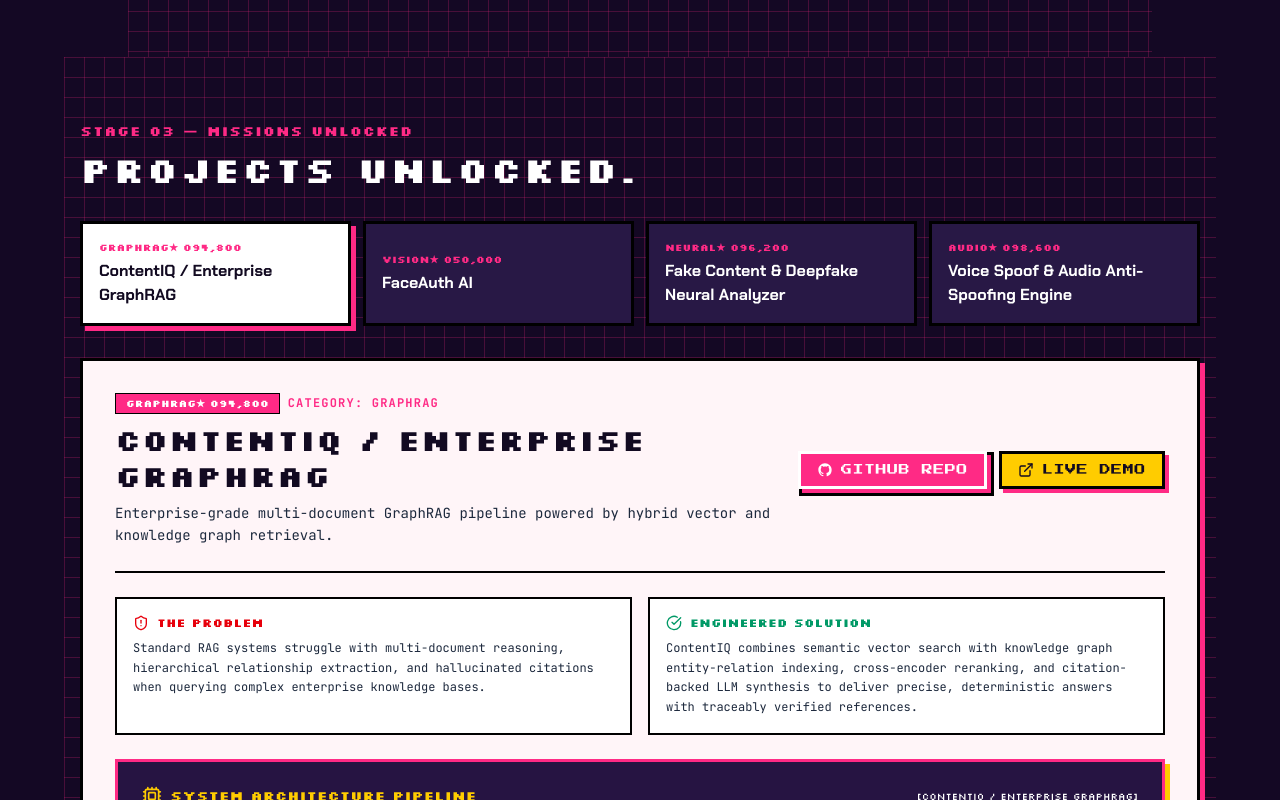
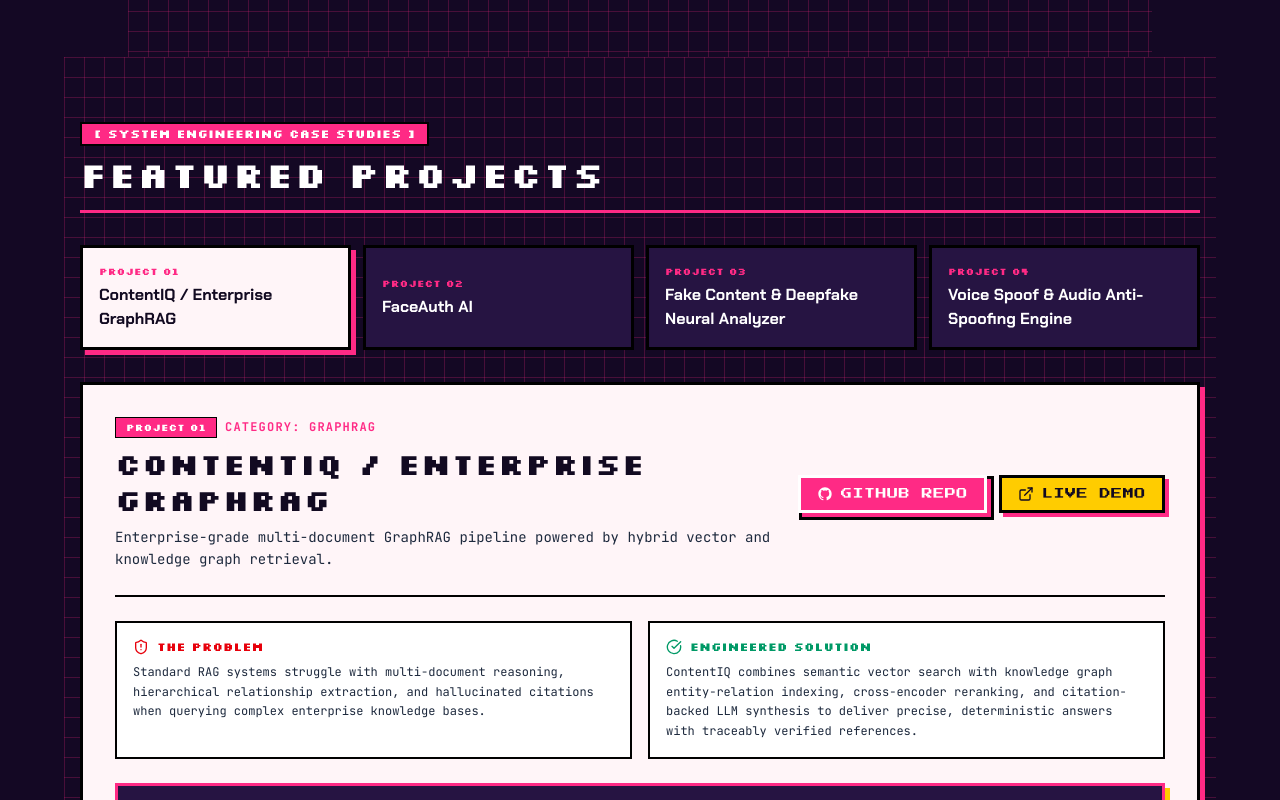
Before and after one commit to KHARSHAVARDHAN-eng/portfolio-hvk, a React (Vite) app: page / in a window 1280 px wide. Shown: the part 1200-2000 px from the top of the page. Built offline with nearby package versions, Linux system fonts and the light colour scheme.

Commit message:
feat(ui): adapt cards and project UI

```diff
--- a/src/components/sections/ProjectsSection.tsx
+++ b/src/components/sections/ProjectsSection.tsx
@@ -2,7 +2,7 @@ import React, { useState } from 'react';
 import { projects } from '../../data/portfolioData';
 import { ProjectArchitecture } from '../arcade/ProjectArchitecture';
 import { sound } from '../../utils/sound';
-import { Cpu, ExternalLink, Target, ShieldAlert, CheckCircle } from 'lucide-react';
+import { Cpu, ExternalLink, Target, ShieldAlert, CheckCircle, FolderGit2 } from 'lucide-react';
 import { GithubIcon } from '../ui/Icons';
 
 export const ProjectsSection: React.FC = () => {
@@ -14,23 +14,17 @@ export const ProjectsSection: React.FC = () => {
     setActiveProjectIndex(idx);
   };
 
-  const projectScoreBadges = [
-    'GRAPHRAG★ 094,800',
-    'VISION★ 050,000',
-    'NEURAL★ 096,200',
-    'AUDIO★ 098,600'
-  ];
-
   return (
     <section id="projects" className="py-16 px-4 max-w-6xl mx-auto bg-[#140824] arcade-purple-grid">
-      {/* Stage Header */}
-      <div className="font-silkscreen text-xs sm:text-sm text-[#ff2a85] font-bold uppercase tracking-wider mb-2">
-        STAGE 03 — MISSIONS UNLOCKED
+      {/* Section Header */}
+      <div className="mb-8 pb-4 border-b-3 border-[#ff2a85]">
+        <div className="inline-block bg-[#ff2a85] text-white border-2 border-black px-3 py-0.5 text-xs font-silkscreen font-bold mb-2">
+          [ SYSTEM ENGINEERING CASE STUDIES ]
+        </div>
+        <h2 className="font-silkscreen text-3xl sm:text-4xl font-extrabold text-[#ffffff] uppercase tracking-wider">
+          FEATURED PROJECTS
+        </h2>
       </div>
-
-      <h2 className="font-silkscreen text-2xl sm:text-4xl font-extrabold text-[#ffffff] uppercase tracking-wider mb-8">
-        PROJECTS UNLOCKED.
-      </h2>
 
       {/* Project Selector Tabs */}
       <div className="grid grid-cols-1 sm:grid-cols-2 md:grid-cols-4 gap-3 mb-8">
@@ -43,12 +37,12 @@ export const ProjectsSection: React.FC = () => {
               onMouseEnter={() => sound.playHover()}
               className={`p-4 text-left border-3 border-black transition-all ${
                 isSelected
-                  ? 'bg-[#ffffff] text-[#120a21] shadow-[5px_5px_0px_#ff2a85] font-bold'
-                  : 'bg-[#281845] text-[#ffffff] hover:border-[#ff2a85]'
+                  ? 'bg-[#fff5f8] text-[#120a21] shadow-[5px_5px_0px_#ff2a85] font-bold'
+                  : 'bg-[#261442] text-[#ffffff] hover:border-[#ff2a85]'
               }`}
             >
               <div className="font-silkscreen text-[10px] text-[#ff2a85] mb-1 font-bold">
-                {projectScoreBadges[idx]}
+                PROJECT 0{idx + 1}
               </div>
               <div className="font-chakra font-bold text-sm sm:text-base line-clamp-2">
                 {proj.title}
@@ -65,7 +59,7 @@ export const ProjectsSection: React.FC = () => {
           <div>
             <div className="flex items-center gap-2 mb-2">
               <span className="bg-[#ff2a85] text-white font-silkscreen font-bold text-[10px] px-2.5 py-0.5 border border-black">
-                {projectScoreBadges[activeProjectIndex]}
+                PROJECT 0{activeProjectIndex + 1}
               </span>
               <span className="font-mono-tech text-xs text-[#ff2a85] uppercase tracking-widest font-bold">
                 CATEGORY: {activeProject.category}
@@ -174,7 +168,8 @@ export const ProjectsSection: React.FC = () => {
 
             {activeProject.metrics && activeProject.metrics.length > 0 && (
               <div>
-                <h4 className="font-silkscreen text-xs text-[#ff2a85] uppercase mb-3 font-bold">
+                <h4 className="font-silkscreen text-xs text-[#ff2a85] uppercase mb-3 font-bold flex items-center gap-1.5">
+                  <FolderGit2 className="w-4 h-4" />
                   VERIFIED METRICS:
                 </h4>
                 <div className="grid grid-cols-1 gap-2">
```
